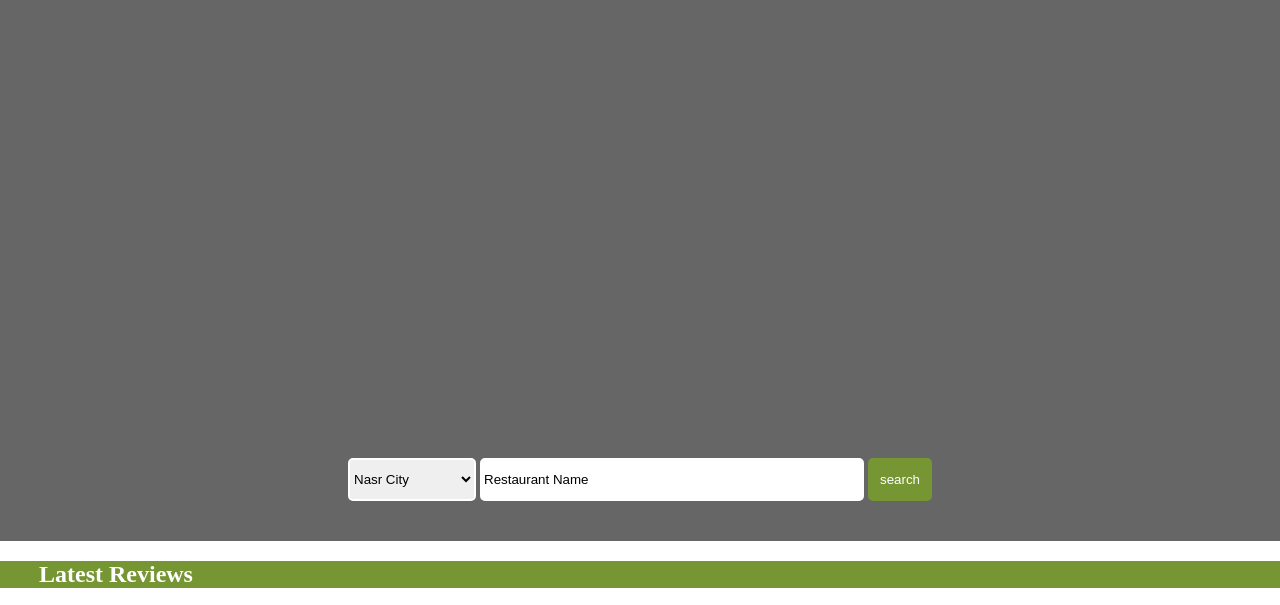
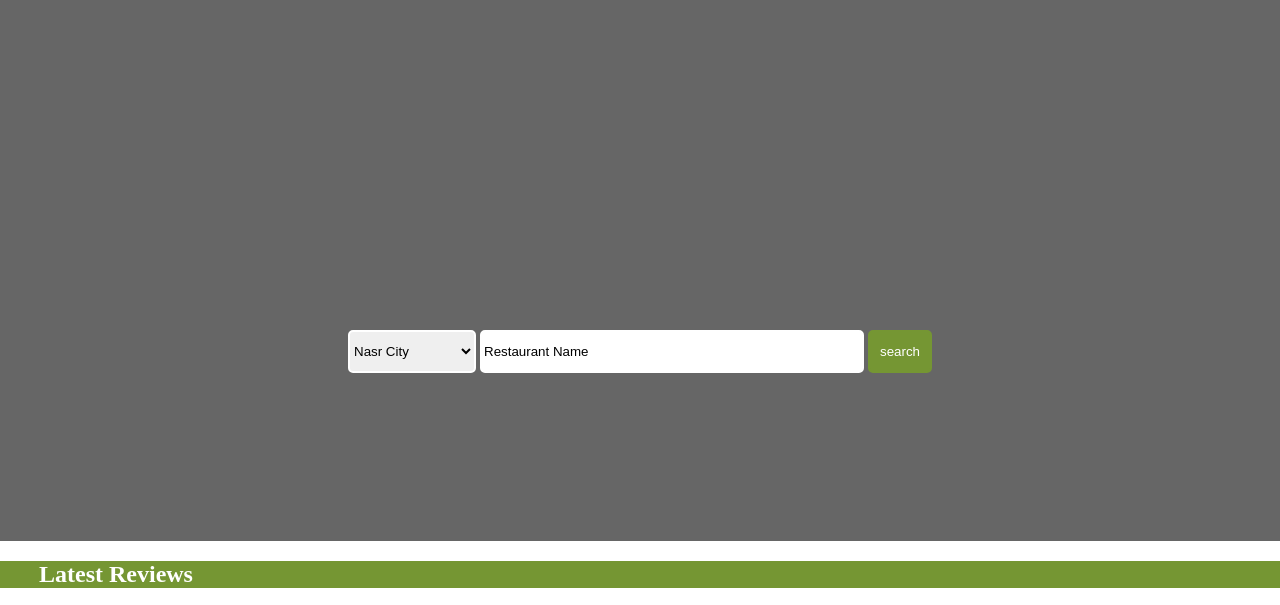
Before and after one commit to yehia67/Restaurant-Reviewer, a plain HTML site: page code/index.html in a window 1280 px wide. Shown: the part 121-726 px from the top of the page. Drawn offline with Linux system fonts and the light colour scheme.

Commit message:
Search box position

```diff
--- a/code/assests/css/style.css
+++ b/code/assests/css/style.css
@@ -302,10 +302,6 @@ footer {
     color: #ffffff;
 }
 
-.search-box {
-    margin-top: 10%;
-}
-
 .place-options {
     width: 10%;
     height: 7%;
```
